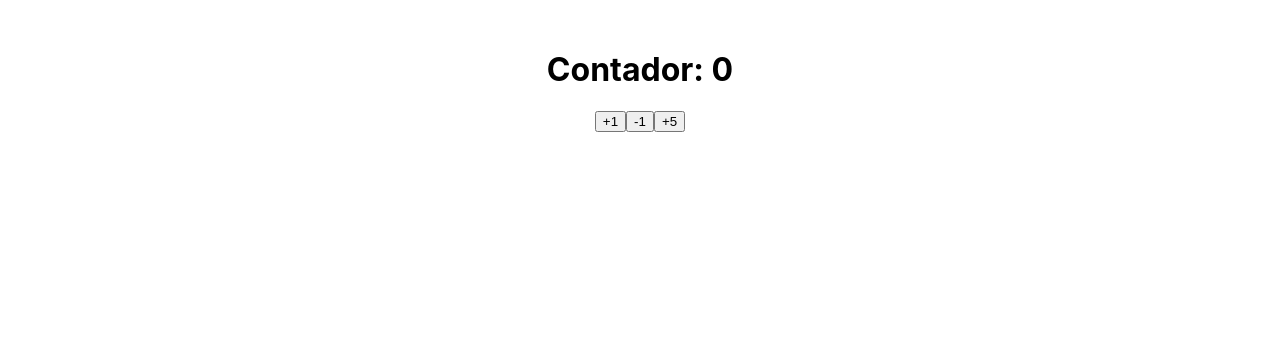
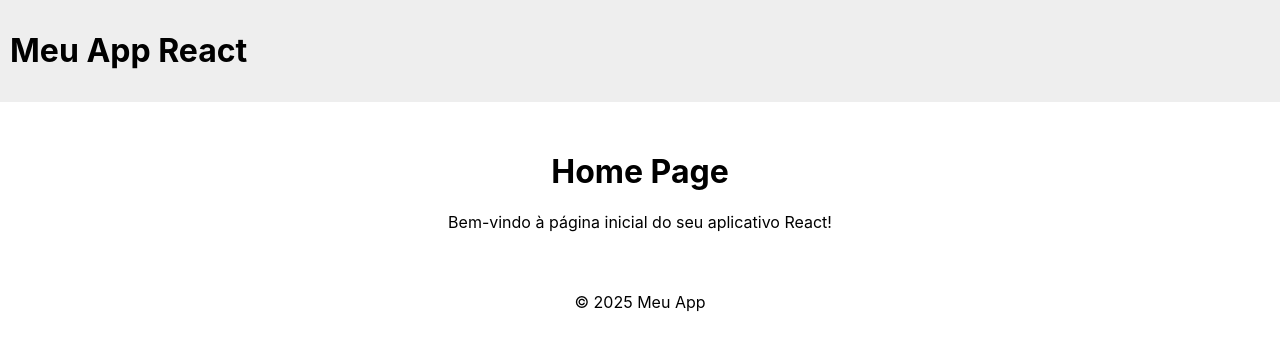
Before and after one commit to gabrieljony/StudyGate, a React (Create React App) app: page / in a window 1280 px wide. Shown: the top 350 px of the page. Built offline with nearby package versions, Linux system fonts and the light colour scheme.

Commit message:
feat(router): adiciona rotas com AppRoutes, páginas Home, About e NotFound

```diff
--- a/package.json
+++ b/package.json
@@ -11,6 +11,7 @@
     "react": "^19.1.1",
     "react-dom": "^19.1.1",
     "react-redux": "^9.2.0",
+    "react-router-dom": "^7.9.1",
     "react-scripts": "5.0.1",
     "web-vitals": "^2.1.4"
   },
@@ -37,5 +38,8 @@
       "last 1 firefox version",
       "last 1 safari version"
     ]
+  },
+  "devDependencies": {
+    "@types/react-router-dom": "^5.3.3"
   }
 }
--- a/src/App.jsx
+++ b/src/App.jsx
@@ -1,16 +1,22 @@
-import { useSelector, useDispatch } from 'react-redux'
-import { increment, decrement, incrementByAmount } from './store/counterSlice'
+import React from 'react'
+import AppRoutes from './routes/AppRoutes'
 
 export default function App() {
-  const count = useSelector((state) => state.counter.value)
-  const dispatch = useDispatch()
 
   return (
-    <div style={{ textAlign: 'center', marginTop: '50px' }}>
-      <h1>Contador: {count}</h1>
-      <button onClick={() => dispatch(increment())}>+1</button>
-      <button onClick={() => dispatch(decrement())}>-1</button>
-      <button onClick={() => dispatch(incrementByAmount(5))}>+5</button>
+    <div>
+      {/* Aqui você pode colocar header, menu ou layout fixo */}
+      <header style={{ padding: '10px', backgroundColor: '#eee' }}>
+        <h1>Meu App React</h1>
+      </header>
+
+      {/* Componente que controla todas as rotas */}
+      <AppRoutes />
+
+      {/* Footer opcional */}
+      <footer style={{ padding: '10px', textAlign: 'center', marginTop: '50px' }}>
+        © 2025 Meu App
+      </footer>
     </div>
   )
 }
--- /dev/null
+++ b/src/pages/About.jsx
@@ -0,0 +1,10 @@
+import React from 'react'
+
+export default function About() {
+  return (
+    <div style={{ textAlign: 'center', marginTop: '50px' }}>
+      <h1>About Page</h1>
+      <p>Essa é a página Sobre do seu aplicativo.</p>
+    </div>
+  )
+}
--- /dev/null
+++ b/src/pages/Contador.jsx
@@ -0,0 +1,17 @@
+import React from 'react'
+import { useSelector, useDispatch } from 'react-redux'
+import { increment, decrement, incrementByAmount } from './../store/counterSlice'
+
+export default function About() {
+  const count = useSelector((state) => state.counter.value)
+  const dispatch = useDispatch()
+
+  return (
+        <div style={{ textAlign: 'center', marginTop: '50px' }}>
+          <h1>Contador: {count}</h1>
+          <button onClick={() => dispatch(increment())}>+1</button>
+          <button onClick={() => dispatch(decrement())}>-1</button>
+          <button onClick={() => dispatch(incrementByAmount(5))}>+5</button>
+        </div>
+  )
+}
--- /dev/null
+++ b/src/pages/Home.jsx
@@ -0,0 +1,10 @@
+import React from 'react'
+
+export default function Home() {
+  return (
+    <div style={{ textAlign: 'center', marginTop: '50px' }}>
+      <h1>Home Page</h1>
+      <p>Bem-vindo à página inicial do seu aplicativo React!</p>
+    </div>
+  )
+}
--- /dev/null
+++ b/src/routes/AppRoutes.jsx
@@ -0,0 +1,24 @@
+import React from 'react'
+import { BrowserRouter as Router, Routes, Route, Navigate } from 'react-router-dom'
+import Home from '../pages/Home'
+import About from '../pages/About'
+import Contador from '../pages/Contador'
+
+export default function AppRoutes() {
+  return (
+    <Router>
+      <Routes>
+        {/* Rota padrão */}
+        <Route path="/" element={<Home />} />
+
+        {/* Outras rotas */}
+        <Route path="/about" element={<About />} />
+
+        <Route path="/contador" element={<Contador />} />
+
+        {/* Rota coringa: qualquer caminho não definido entra aqui */}
+        <Route path="*" element={<Navigate to="/" replace />} />
+      </Routes>
+    </Router>
+  )
+}
```
Also changed, not shown: src/pages/NotFound.jsx (added, +10 -0 lines), 1 other file (tests, documents, lock files or other folders).
